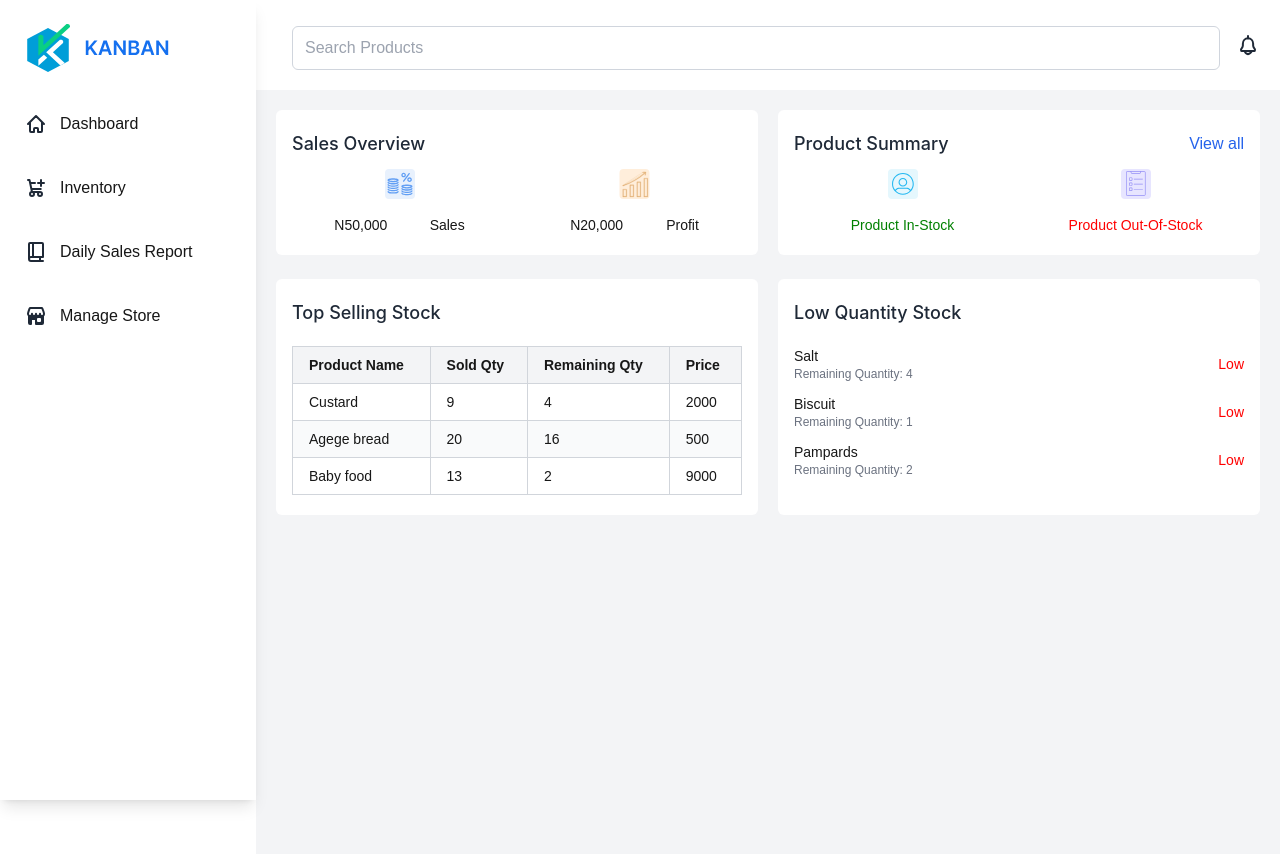
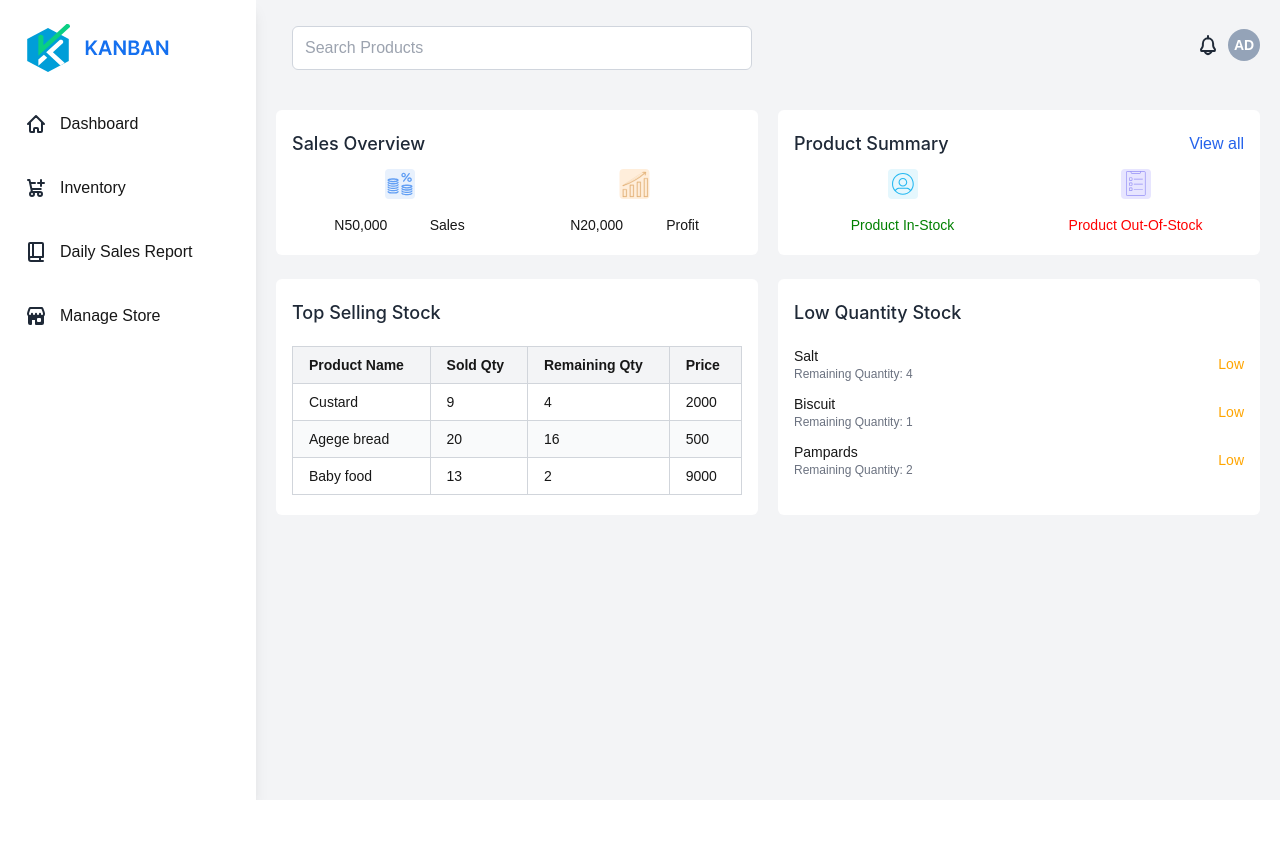
Before and after one commit to jazzygee36/storeManagement, a Next.js app: page /dashboard in a window 1280 px wide. Shown: the top 854 px of the page. After the commit the page ends 800 px from the top, so only its background shows below. Built offline with nearby package versions, Linux system fonts and the light colour scheme.

Commit message:
fixed dashboard

```diff
--- a/src/app/page.tsx
+++ b/src/app/page.tsx
@@ -3,12 +3,11 @@ import AdminIcon from '@/components/assets/icons/admin';
 import StaffIcon from '@/components/assets/icons/staff';
 import SmallLogo from '@/components/assets/svg/smallLogo.svg';
 import Image from 'next/image';
-import Dashboard from './dashboard/page';
 
 export default function Home() {
   return (
     <>
-       <div className='flex justify-end absolute right-2 top-2'>
+      <div className='flex justify-end absolute right-2 top-2'>
         <Image src={SmallLogo} alt='smallLogo' />
       </div>
       <div className='text-center h-screen w-[90%] md:w-[45%] m-auto  flex flex-col items-center justify-center'>
@@ -40,7 +39,6 @@ export default function Home() {
           </div>
         </div>
       </div>
-
     </>
   );
 }
--- a/src/app/register/page.tsx
+++ b/src/app/register/page.tsx
@@ -27,8 +27,8 @@ const Register = () => {
           </p>
           <form className=' md:px-5 lg:px-[130px]'>
             <HomeInput
-              label={'Name'}
-              placeholder={'Enter your name'}
+              label={'Username'}
+              placeholder={'Enter your username'}
               type={'text'}
             />
             <HomeInput
--- a/src/components/common/dashboard/header.tsx
+++ b/src/components/common/dashboard/header.tsx
@@ -8,7 +8,7 @@ interface HeaderProps {
 
 const Header: React.FC<HeaderProps> = ({ onToggleSidebar }) => {
   return (
-    <div className='w-full flex justify-between items-center px-5 relative'>
+    <div className='w-full flex justify-between items-center px-5  bg-gray-100'>
       {/* Sidebar Toggle Button */}
       <button
         className='lg:hidden text-gray-700 text-xl'
@@ -19,13 +19,16 @@ const Header: React.FC<HeaderProps> = ({ onToggleSidebar }) => {
       </button>
 
       {/* Search Input */}
-      <div className='mb-5 flex-1 px-4 w-[40%]'>
+      <div className='mb-5 flex-2 px-4 w-[50%]'>
         <HomeInput label={''} placeholder={'Search Products'} type={'text'} />
       </div>
 
       {/* Notification Icon */}
-      <div>
+      <div className='flex items-center gap-2'>
         <NotificationIcon />
+        <div className='w-8 h-8 bg-slate-400 rounded-full flex justify-center items-center text-white font-semibold text-sm'>
+          AD
+        </div>
       </div>
     </div>
   );
--- a/src/components/common/dashboard/main-dasboard.tsx
+++ b/src/components/common/dashboard/main-dasboard.tsx
@@ -30,7 +30,7 @@ const MainDashboard = ({ children }: { children: React.ReactNode }) => {
       {/* Sidebar */}
       <div
         ref={sidebarRef}
-        className={`fixed z-20 top-0 left-0 h-0 md:h-screen bg-transparent md:bg-white  shadow-lg transition-transform ${
+        className={`fixed z-20 top-0 left-0 h-screen bg-white shadow-lg transition-transform ${
           isSidebarOpen ? 'translate-x-0' : '-translate-x-full'
         } lg:translate-x-0 lg:relative lg:w-64`}
       >
@@ -46,11 +46,9 @@ const MainDashboard = ({ children }: { children: React.ReactNode }) => {
       )}
 
       {/* Main Content */}
-      <div className='flex-1 w-full ml-0 '>
+      <div className='flex-1 w-full h-screen overflow-y-auto relative bg-gray-100'>
         <Header onToggleSidebar={() => setIsSidebarOpen(!isSidebarOpen)} />
-        <div className='h-screen bg-gray-100 px-5 py-5 relative'>
-          {children}
-        </div>
+        <div className='px-5 py-5'>{children}</div>
       </div>
     </div>
   );
--- a/src/components/common/dashboard/sidebar.tsx
+++ b/src/components/common/dashboard/sidebar.tsx
@@ -30,7 +30,7 @@ const Navigation = [
 ];
 const Sidebar = () => {
   return (
-    <div className='w-[280px] px-6'>
+    <div className='w-[280px] px-6 '>
       <div className='m-auto mt-6'>
         <Image src={DashboardLogo} alt='logo' />
       </div>
--- a/src/components/pages/dashbaord/low-stocks.tsx
+++ b/src/components/pages/dashbaord/low-stocks.tsx
@@ -33,7 +33,7 @@ const LowStocks = () => {
               Remaining Quantity: {lowStock.RemaningQuantity}
             </h4>
           </div>
-          <div className='text-[red]'>Low</div>
+          <div className='text-[orange]'>Low</div>
         </div>
       ))}
     </div>
```
Also changed, not shown: src/components/pages/inventory/products.tsx (+17 -6 lines).
